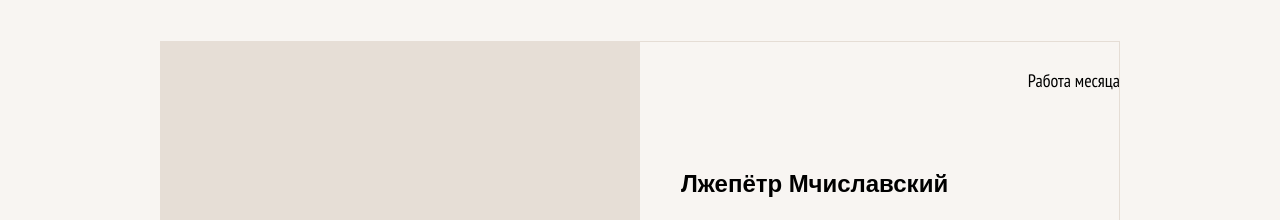
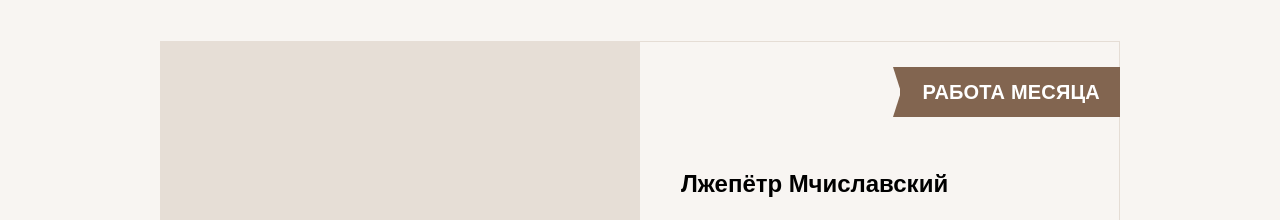
Before and after one commit to haosmos/barbershop-adaptive, a website: page source/photo.html in a window 1280 px wide. Shown: the part 522-742 px from the top of the page. Drawn offline with nearby package versions, Linux system fonts and the light colour scheme; files that its build step writes are made by us from their sources; files whose address does not match are found by name; a web font is replaced by a local one.

Commit message:
Стилизовал плашку «Работа месяцы»

```diff
--- /dev/null
+++ b/source/sass/Blocks/month-best.scss
@@ -0,0 +1,71 @@
+.month-best {
+  .month-best__label {
+    position: relative;
+    display: inline-block;
+    padding: 12px 18px 11px 25px;
+    font-size: 20px;
+    line-height: 27px;
+    font-weight: bold;
+    color: $white;
+    text-transform: uppercase;
+    letter-spacing: 0.2px;
+
+    background-color: $light-brown;
+
+    &::before {
+      content: "";
+      position: absolute;
+      top: 0;
+      right: -7px;
+      width: 0;
+      height: 0;
+      border-style: solid;
+      border-width: 25px 8px 0 0;
+      border-color: $light-brown transparent transparent transparent;
+    }
+
+    &::after {
+      content: "";
+      position: absolute;
+      bottom: 0;
+      right: -7px;
+      width: 0;
+      height: 0;
+      border-style: solid;
+      border-width: 25px 0 0 8px;
+      border-color: transparent transparent transparent $light-brown;
+    }
+  }
+}
+
+@media (min-width: $tablet-width) {
+  .month-best {
+    .month-best__label {
+      padding-left: 20px;
+      padding-right: 23px;
+    }
+  }
+}
+
+@media (min-width: $desktop-width) {
+  .month-best {
+    .month-best__label {
+      padding-left: 23px;
+      padding-right: 20px;
+
+      &::before {
+        right: auto;
+        left: -7px;
+        border-width: 0 8px 25px 0;
+        border-color: transparent $light-brown transparent transparent;
+      }
+
+      &::after {
+        right: auto;
+        left: -7px;
+        border-width: 0 0 25px 8px;
+        border-color: transparent transparent $light-brown transparent;
+      }
+    }
+  }
+}
--- a/source/sass/style.scss
+++ b/source/sass/style.scss
@@ -21,6 +21,7 @@
 @import "./blocks/content.scss";
 @import "./blocks/price.scss";
 @import "./blocks/discount.scss";
+@import "./blocks/month-best";
 
 /*
 @import "general/normalize.scss";
```
